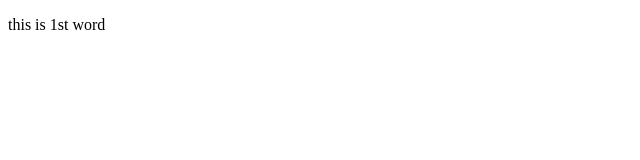
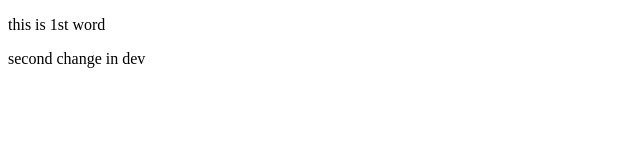
Before and after one commit to abhishek1815/try-2, a plain HTML site: page about/1.html in a window 1280 px wide. Shown: the whole page, without its empty margins (0-640 px from the left). Drawn offline with Linux system fonts and the light colour scheme.

Commit message:
2nd commit

```diff
--- a/about/1.html
+++ b/about/1.html
@@ -9,5 +9,8 @@
     <p>this is 1st word
 
     </p>
+    <p>second change in dev
+
+    </p>
 </body>
 </html>
```
